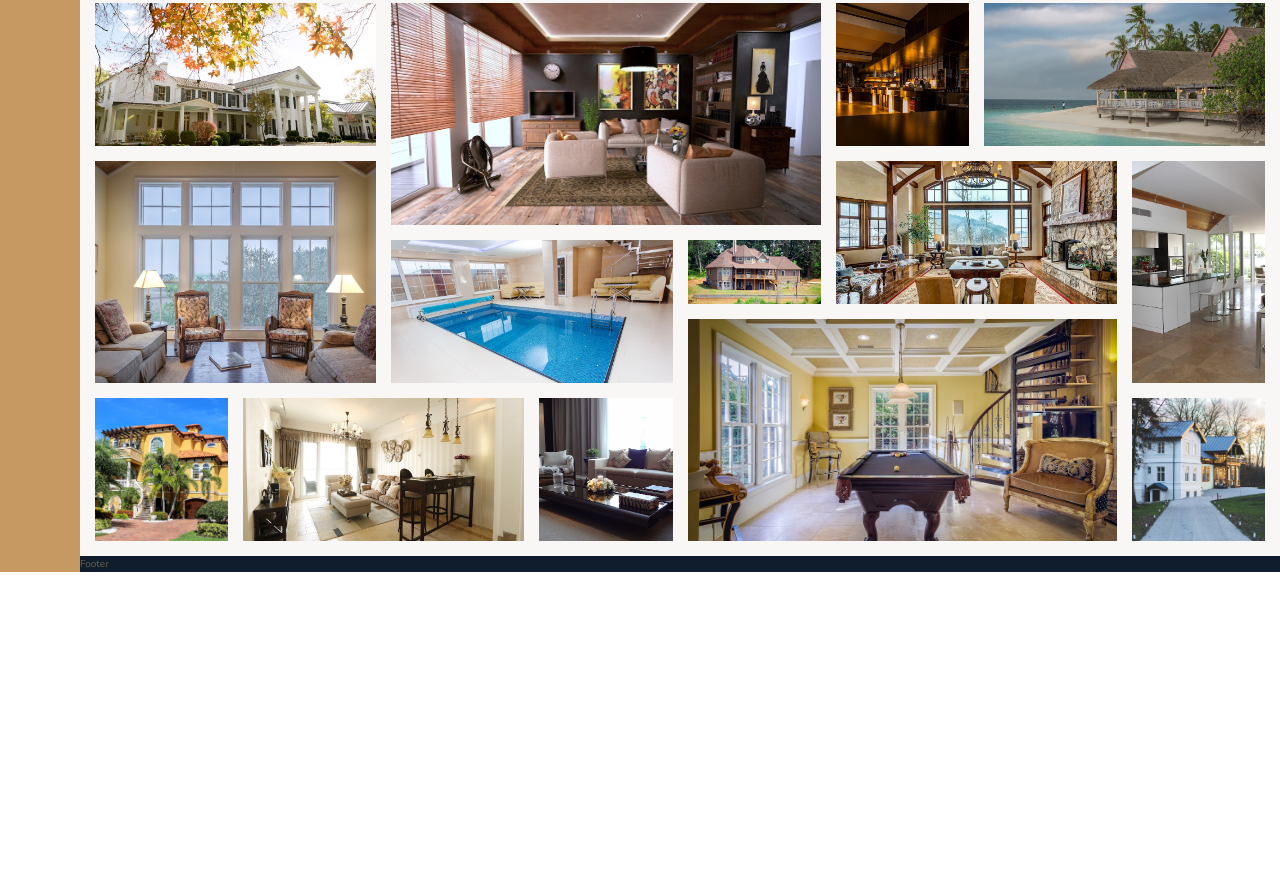
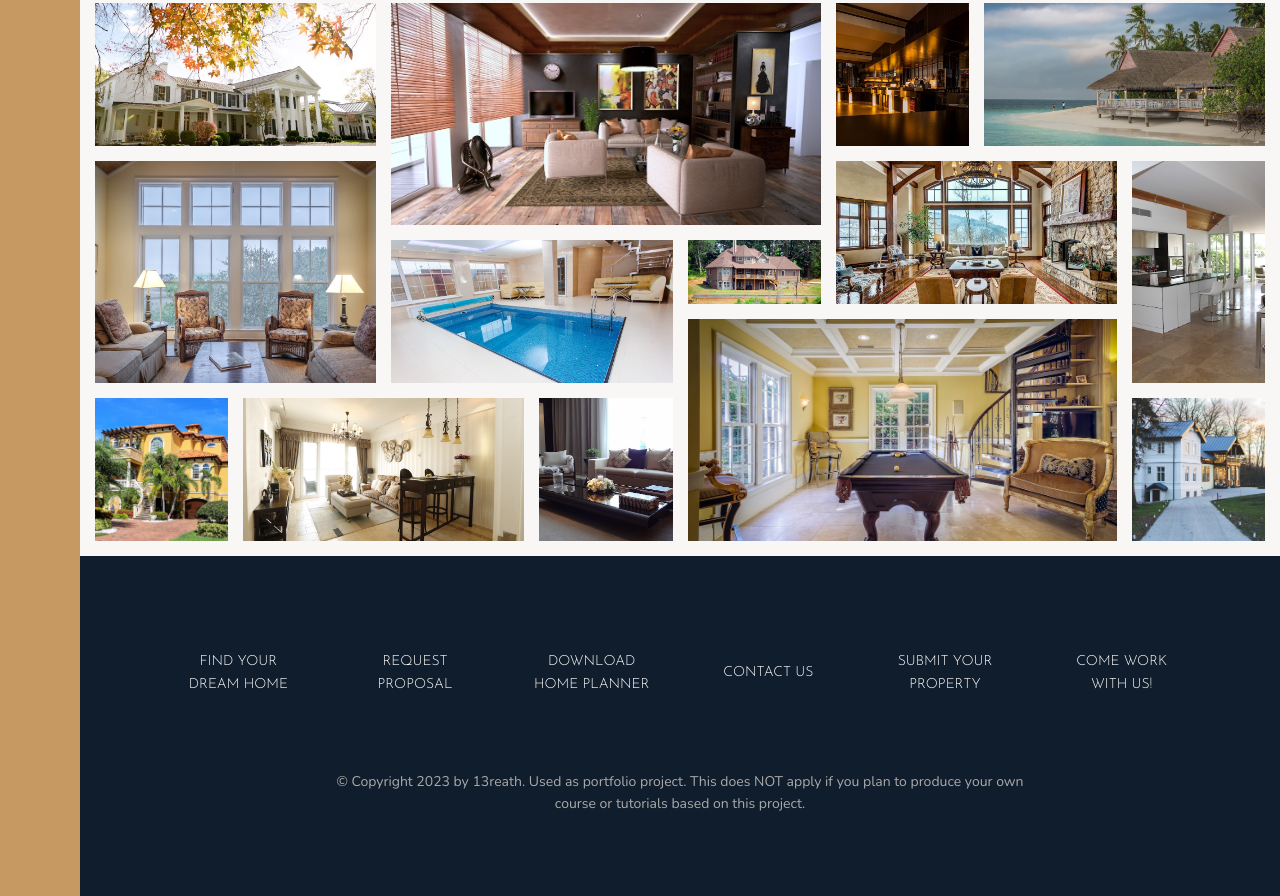
Before and after one commit to 13reathcode/Nexter-Site, a website: page index.html in a window 1280 px wide. Shown: the part 3084-3980 px from the top of the page. Before the commit the page ends 3656 px from the top, so only its background shows below. Drawn offline with nearby package versions, Linux system fonts and the light colour scheme.

Commit message:
Builded footer

```diff
--- a/index.html
+++ b/index.html
@@ -344,6 +344,18 @@
             </figure>
         </section>
 
-        <footer class="footer">Footer</footer>
+        <footer class="footer">
+            <ul class="nav">
+                    <li class="nav__item"><a href="#" class="nav__link">Find your dream home</a></li>
+                    <li class="nav__item"><a href="#" class="nav__link">Request proposal</a></li>
+                    <li class="nav__item"><a href="#" class="nav__link">Download home planner</a></li>
+                    <li class="nav__item"><a href="#" class="nav__link">Contact us</a></li>
+                    <li class="nav__item"><a href="#" class="nav__link">Submit your property</a></li>
+                    <li class="nav__item"><a href="#" class="nav__link">Come work with us!</a></li>
+            </ul>
+            <p class="copyright">
+                &copy; Copyright 2023 by 13reath. Used as portfolio project. This does NOT apply if you plan to produce your own course or tutorials based on this project.
+            </p>
+        </footer>
     </body>
 </html>
--- a/sass/_footer.scss
+++ b/sass/_footer.scss
@@ -1,4 +1,41 @@
 .footer {
     background-color: $color-secondary;
     grid-column: full-start / full-end;
+    padding: 8rem;
 }
+
+.nav {
+    list-style: none;
+
+    display: grid;
+    grid-template-columns: repeat(auto-fit, minmax(15rem, 1fr));
+    grid-gap: 2rem;
+    align-items: center;
+
+    &__link:link,
+    &__link:visited {
+        font-size: 1.4rem;
+        color: #fff;
+        text-decoration: none;
+        font-family: $font-display;
+        text-transform: uppercase;
+        text-align: center;
+        padding: 1.5rem;
+        display: block;
+        transition: all 0.2s;
+    }
+
+    &__link:hover,
+    &__link:active {
+        background-color: rgba(#fff, 0.05);
+        transform: translateY(-3px);
+    }
+}
+
+.copyright {
+    font-size: 1.4rem;
+    color: $color-grey-light-2;
+    margin: 6rem auto 0 auto;
+    text-align: center;
+    width: 70%;
+}
```
Also changed, not shown: css/style.css.
